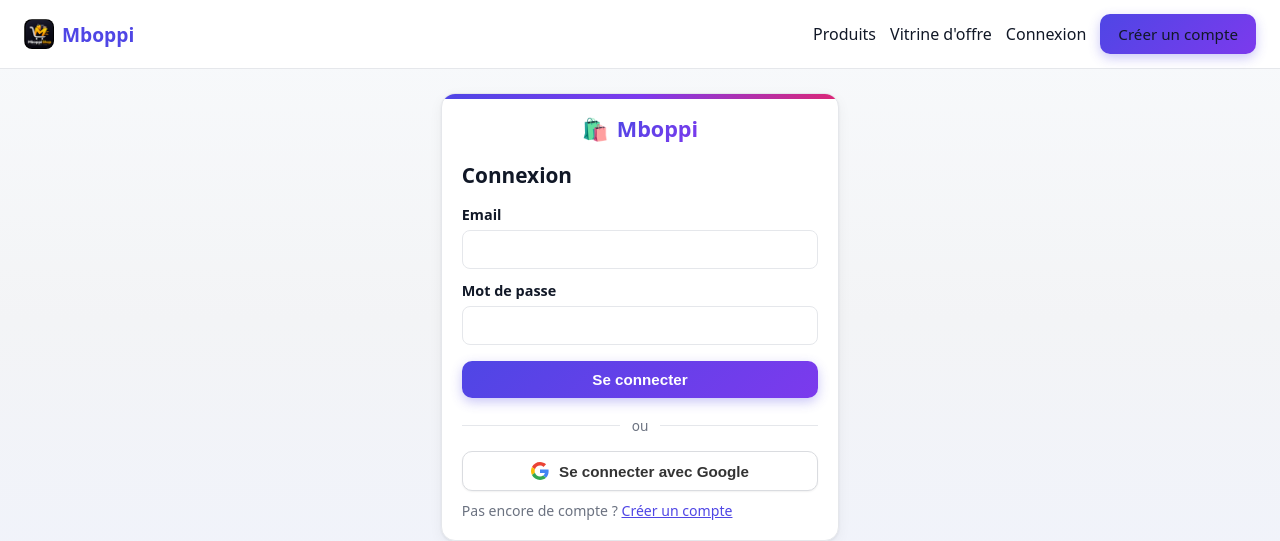
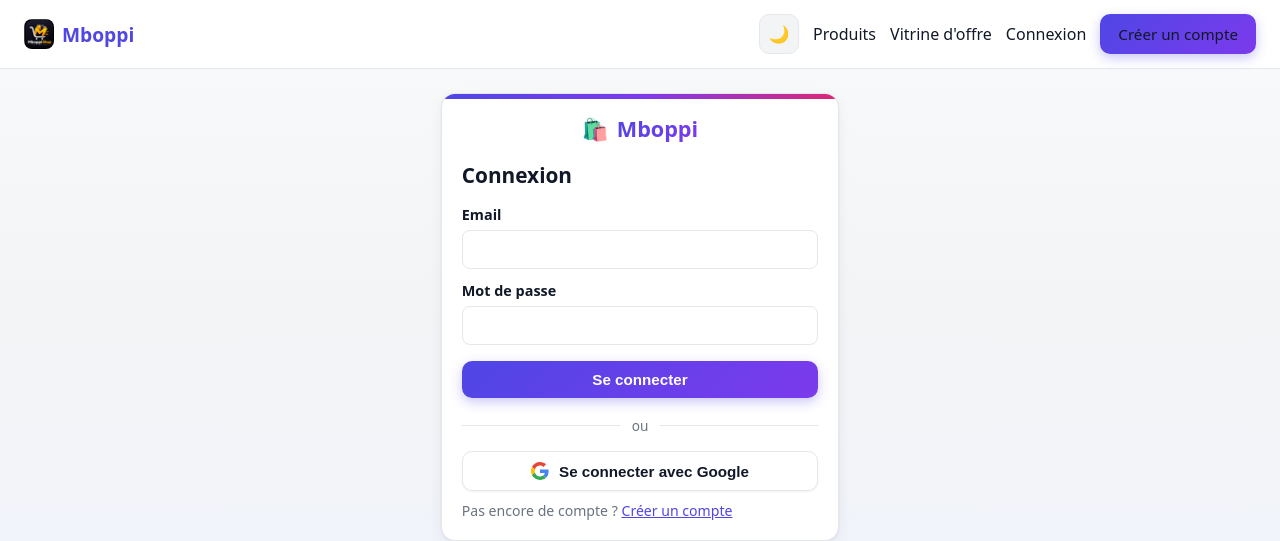
Before and after one commit to Schester38/marketplace, a React (Vite) app in the folder client/: page /login in a window 1280 px wide. Shown: the top 541 px of the page. Built offline with nearby package versions, Linux system fonts and the light colour scheme.

Commit message:
Mode sombre/clair : bouton de bascule dans la navbar, theme persiste en localStorage, respecte le theme systeme par defaut, pas de flash au chargement, couleurs adaptees sur toutes les pages

```diff
--- a/client/index.html
+++ b/client/index.html
@@ -36,11 +36,23 @@
     <meta name="apple-mobile-web-app-title" content="Mboppi" />
     <meta name="mobile-web-app-capable" content="yes" />
 
+    <script>
+      (function () {
+        try {
+          var t = localStorage.getItem('theme');
+          if (!t) t = window.matchMedia('(prefers-color-scheme: dark)').matches ? 'dark' : 'light';
+          document.documentElement.setAttribute('data-theme', t);
+        } catch (e) {}
+      })();
+    </script>
+
     <style>
       .splash{min-height:100vh;display:flex;flex-direction:column;align-items:center;justify-content:center;gap:16px;background:linear-gradient(160deg,#f8fafc,#eef2ff);font-family:system-ui,-apple-system,"Segoe UI",Roboto,sans-serif}
       .splash-logo{font-size:3.6rem;animation:splashBounce 1s ease-in-out infinite}
       .splash-spinner{width:36px;height:36px;border:3px solid #ddd6fe;border-top-color:#4f46e5;border-radius:50%;animation:splashSpin .8s linear infinite}
       .splash p{color:#6b7280;font-weight:700;letter-spacing:.5px}
+      [data-theme='dark'] .splash{background:linear-gradient(160deg,#0f172a,#1e1b4b)}
+      [data-theme='dark'] .splash p{color:#cbd5e1}
       @keyframes splashSpin{to{transform:rotate(360deg)}}
       @keyframes splashBounce{0%,100%{transform:translateY(0)}50%{transform:translateY(-8px)}}
     </style>
--- a/client/src/components/Navbar.jsx
+++ b/client/src/components/Navbar.jsx
@@ -1,10 +1,18 @@
-import React, { useState } from 'react';
+import React, { useEffect, useState } from 'react';
 import { Link } from 'react-router-dom';
 import { useAuth } from '../App.jsx';
 
 export default function Navbar({ onLogout }) {
   const { user } = useAuth();
   const [open, setOpen] = useState(false);
+  const [theme, setTheme] = useState(() =>
+    document.documentElement.getAttribute('data-theme') === 'dark' ? 'dark' : 'light'
+  );
+
+  useEffect(() => {
+    document.documentElement.setAttribute('data-theme', theme);
+    localStorage.setItem('theme', theme);
+  }, [theme]);
 
   const close = () => setOpen(false);
   const logout = () => {
@@ -14,6 +22,14 @@
 
   const links = (
     <>
+      <button
+        className="theme-toggle"
+        onClick={() => setTheme(theme === 'dark' ? 'light' : 'dark')}
+        aria-label="Basculer le mode sombre ou clair"
+        title={theme === 'dark' ? 'Passer en mode clair' : 'Passer en mode sombre'}
+      >
+        {theme === 'dark' ? '☀️' : '🌙'}
+      </button>
       <Link to="/" onClick={close}>Produits</Link>
       <Link to="/vitrine-offre" onClick={close}>Vitrine d'offre</Link>
       {!user && <Link to="/login" onClick={close}>Connexion</Link>}
--- a/client/src/styles.css
+++ b/client/src/styles.css
@@ -11,13 +11,20 @@
   --muted: #6b7280;
   --grad: linear-gradient(135deg, #4f46e5, #7c3aed);
   --shadow: 0 1px 3px rgba(16, 24, 40, 0.07), 0 4px 14px rgba(16, 24, 40, 0.05);
+  --soft: #f8fafc;
+  --soft-2: #f1f5f9;
+  --input-bg: #ffffff;
+  --thumb-grad: linear-gradient(135deg, #eef2ff, #f5f3ff);
+  --select-active-bg: #eef2ff;
+  --body-bg: linear-gradient(180deg, #f8fafc 0%, #f3f4f6 40%, #eef2ff 100%);
+  color-scheme: light;
 }
 
 * { box-sizing: border-box; margin: 0; padding: 0; }
 
 body {
   font-family: system-ui, -apple-system, "Segoe UI", Roboto, sans-serif;
-  background: linear-gradient(180deg, #f8fafc 0%, #f3f4f6 40%, #eef2ff 100%);
+  background: var(--body-bg);
   background-attachment: fixed;
   color: var(--text);
 }
@@ -209,7 +216,8 @@
   border: 1px solid var(--border);
   border-radius: 8px;
   font-size: 0.95rem;
-  background: #fff;
+  background: var(--input-bg);
+  color: var(--text);
 }
 .input:focus { outline: 2px solid var(--primary); border-color: transparent; }
 textarea.input { resize: vertical; }
@@ -248,13 +256,13 @@
   align-items: center;
   justify-content: center;
   gap: 10px;
-  background: #fff;
-  color: #333;
-  border: 1px solid #dadce0;
+  background: var(--input-bg);
+  color: var(--text);
+  border: 1px solid var(--border);
   font-weight: 600;
   box-shadow: 0 1px 2px rgba(0, 0, 0, 0.06);
 }
-.btn-google:hover { background: #f8f9fa; filter: none; }
+.btn-google:hover { background: var(--soft); filter: none; }
 .divider {
   display: flex;
   align-items: center;
@@ -325,7 +333,7 @@
   display: flex;
   align-items: center;
   justify-content: center;
-  background: #f1f5f9;
+  background: var(--soft-2);
   font-size: 1.4rem;
 }
 .my-offer-thumb img { width: 100%; height: 100%; object-fit: cover; }
@@ -349,7 +357,7 @@
 }
 .product-thumb {
   height: 150px;
-  background: linear-gradient(135deg, #eef2ff, #f5f3ff);
+  background: var(--thumb-grad);
   display: flex;
   align-items: center;
   justify-content: center;
@@ -396,7 +404,7 @@
   cursor: pointer;
   margin: 0;
 }
-.role-option.selected { border-color: var(--primary); background: #eef2ff; }
+.role-option.selected { border-color: var(--primary); background: var(--select-active-bg); }
 .role-option input { accent-color: var(--primary); }
 .role-option span { font-weight: 700; }
 .role-option small { display: block; color: var(--muted); font-weight: 400; width: 100%; }
@@ -436,7 +444,7 @@
 .stats h2 { margin-bottom: 16px; font-size: 1.15rem; display: flex; align-items: center; gap: 8px; }
 .stats-row { display: grid; grid-template-columns: repeat(auto-fit, minmax(180px, 1fr)); gap: 14px; }
 .stats-row > div {
-  background: linear-gradient(180deg, #f8fafc, #f1f5f9);
+  background: linear-gradient(180deg, var(--soft), var(--soft-2));
   border: 1px solid var(--border);
   border-radius: 12px;
   padding: 16px;
@@ -462,12 +470,12 @@
   font-size: 0.75rem;
   text-transform: uppercase;
   letter-spacing: 0.04em;
-  background: #f8fafc;
+  background: var(--soft);
 }
 .table th:first-child { border-radius: 10px 0 0 10px; }
 .table th:last-child { border-radius: 0 10px 10px 0; }
 .table tbody tr { transition: background 0.12s ease; }
-.table tbody tr:hover { background: #f8fafc; }
+.table tbody tr:hover { background: var(--soft); }
 .table tbody tr:last-child td { border-bottom: none; }
 
 .badge {
@@ -489,7 +497,7 @@
 .offer-card h3 a:hover { color: var(--primary); }
 .offer-photo {
   height: 180px;
-  background: linear-gradient(135deg, #eef2ff, #f5f3ff);
+  background: var(--thumb-grad);
   display: flex;
   align-items: center;
   justify-content: center;
@@ -584,7 +592,7 @@
   padding: 12px 14px;
   border: 1px solid var(--border);
   border-radius: 10px;
-  background: #fff;
+  background: var(--input-bg);
   font-weight: 600;
   font-size: 0.9rem;
   cursor: pointer;
@@ -607,7 +615,7 @@
 
 .skeleton { pointer-events: none; }
 .skeleton-block {
-  background: linear-gradient(90deg, #ececf1 25%, #f7f7fa 50%, #ececf1 75%);
+  background: linear-gradient(90deg, var(--soft-2) 25%, var(--soft) 50%, var(--soft-2) 75%);
   background-size: 200% 100%;
   animation: shimmer 1.2s infinite;
   border-radius: 8px;
@@ -817,7 +825,7 @@
   transition: all 0.15s;
 }
 .sort-btn:hover { color: var(--primary); }
-.sort-btn.active { color: var(--primary); background: #eef2ff; font-weight: 600; }
+.sort-btn.active { color: var(--primary); background: var(--select-active-bg); font-weight: 600; }
 
 .offer-card { transition: transform 0.22s ease, box-shadow 0.22s ease; }
 .offer-card:hover {
@@ -954,7 +962,7 @@
   width: 46px;
   height: 46px;
   border-radius: 12px;
-  background: #eef2ff;
+  background: var(--soft);
   display: flex;
   align-items: center;
   justify-content: center;
@@ -974,7 +982,8 @@
   border: 1px solid var(--border);
   border-radius: 8px;
   font-size: 0.95rem;
-  background: #fff;
+  background: var(--input-bg);
+  color: var(--text);
   font-family: inherit;
 }
 .contact-form input:focus,
@@ -1045,3 +1054,45 @@
   background: #fffafa;
 }
 .danger-card .btn-danger { width: 100%; }
+
+/* ===== Mode sombre ===== */
+
+.theme-toggle {
+  border: 1px solid var(--border);
+  background: var(--bg);
+  border-radius: 10px;
+  width: 40px;
+  height: 40px;
+  cursor: pointer;
+  font-size: 1.05rem;
+  display: inline-flex;
+  align-items: center;
+  justify-content: center;
+  transition: background 0.15s;
+}
+.theme-toggle:hover { background: var(--soft); }
+
+[data-theme='dark'] {
+  --bg: #0f172a;
+  --card: #1e293b;
+  --border: #334155;
+  --text: #e5e7eb;
+  --muted: #94a3b8;
+  --soft: #1a2436;
+  --soft-2: #172033;
+  --input-bg: #0f172a;
+  --thumb-grad: linear-gradient(135deg, #312e81, #4c1d95);
+  --select-active-bg: rgba(79, 70, 229, 0.28);
+  --body-bg: linear-gradient(180deg, #0f172a 0%, #111827 45%, #1e1b4b 100%);
+  --shadow: 0 1px 3px rgba(0, 0, 0, 0.35), 0 4px 14px rgba(0, 0, 0, 0.3);
+  color-scheme: dark;
+}
+[data-theme='dark'] .error { background: rgba(127, 29, 29, 0.35); border-color: #7f1d1d; color: #fca5a5; }
+[data-theme='dark'] .success { background: rgba(22, 101, 52, 0.3); border-color: #166534; color: #86efac; }
+[data-theme='dark'] .badge-offer { background: #4c1d95; color: #ddd6fe; }
+[data-theme='dark'] .badge-cat { background: #0c4a6e; color: #bae6fd; }
+[data-theme='dark'] .account-grid .danger-card { background: rgba(127, 29, 29, 0.12); }
+[data-theme='dark'] .hero,
+[data-theme='dark'] .dash-header { box-shadow: 0 8px 24px rgba(0, 0, 0, 0.4); }
+[data-theme='dark'] .user-chip { background: var(--soft); }
+[data-theme='dark'] .drawer { background: var(--card); }
```
